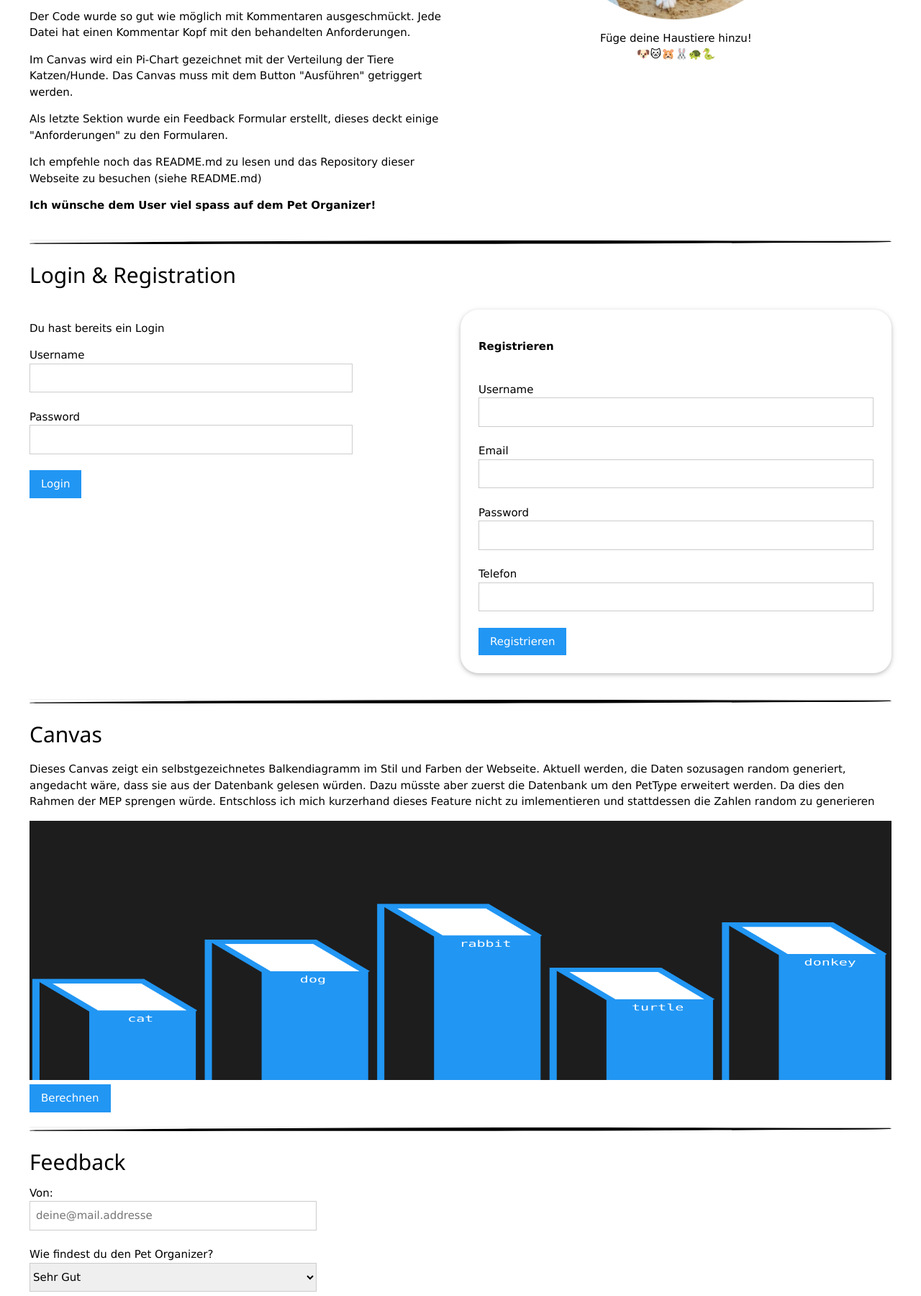
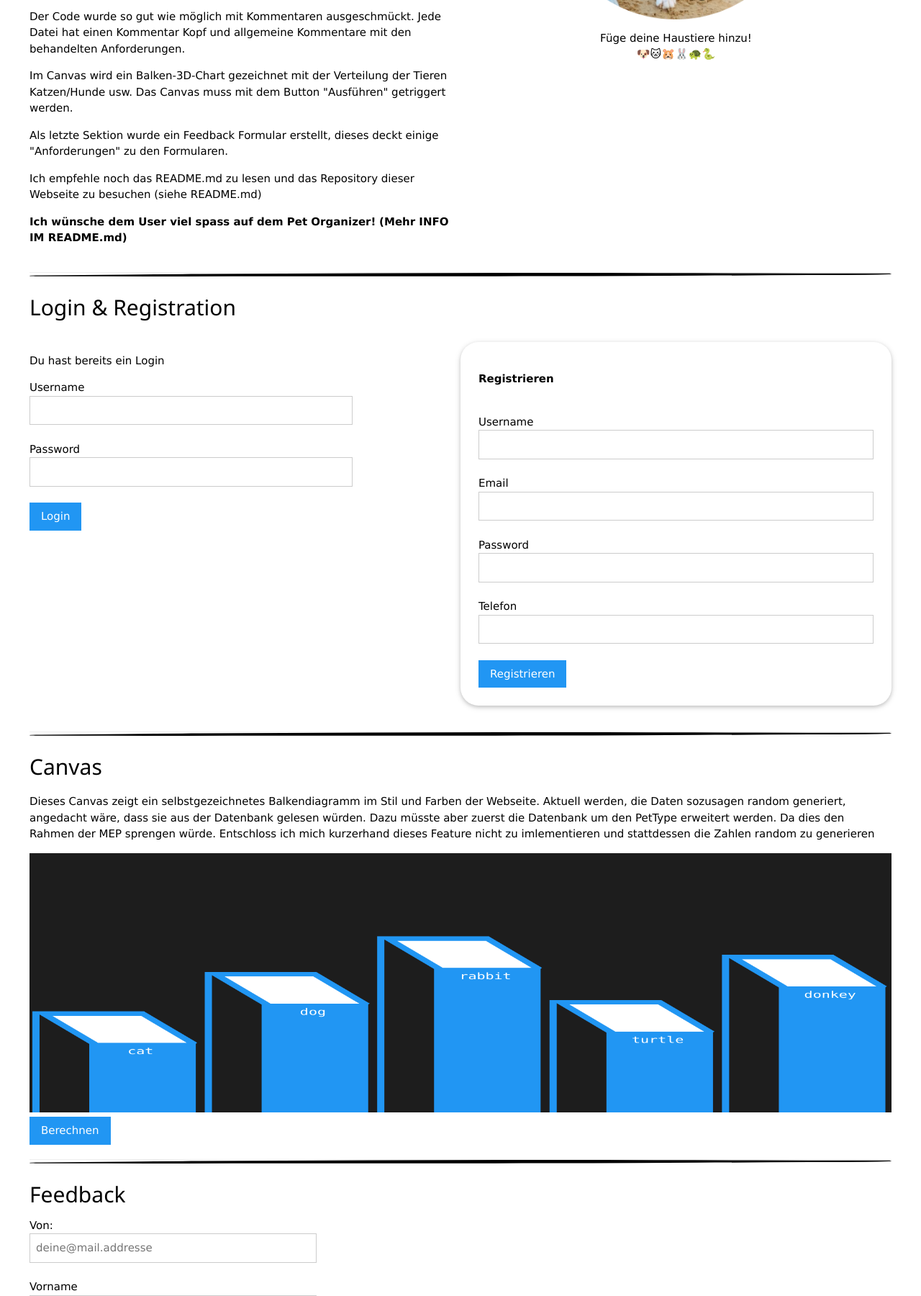
Before and after one commit to RubenNunez/pet-organizer-webt, a PHP site: page / in a window 1280 px wide. Shown: the part 636-2436 px from the top of the page at 72% size. Run offline with PHP 8.4, Linux system fonts and the light colour scheme.

Commit message:
fertigstellen MEP WEBT

```diff
--- a/index.html
+++ b/index.html
@@ -8,9 +8,10 @@
     - Zusatzsektionen (Login und MyPets)
     - Pflicht Sektions Canvas
     - zuletzt die Pflicht Sektion mit einem Feedback formular
+    (((für einen besseren Überblick können die Sektionen im vscode-editor eingeklappt werden "Collapse")))
 
-    - "Anforderungen" Es wurden ausschliessloch relative URLS verwendet!
-    - "Anforderungen" Es wurden jeweils passende HTML-Container verwedet (img/semantische-struktur-webapp.png)
+    - "Anforderung" Es wurden ausschliessloch relative URLS verwendet!
+    - "Anforderung" Es wurden jeweils passende HTML-Container verwedet (img/semantische-struktur-webapp.png)
  -->
 <head>
     <title>Pet Organizer - Home</title>
@@ -53,19 +54,21 @@
             <div class="w3-row">
                 <div class="w3-half w3-mobile w3-padding-16">
                     <p>Herzlich Willkommen, mit dieser Webapplikation kannst du deine Haustiere verwalten. Erstelle Einträge mit
-                        deinen Haustieren, trage die Geburstage deiner Tiere ein und erfasse wichtige Notizen zu deine Liebsten.</p>
+                        deinen Haustieren, trage die Geburstage deiner Tiere ein und erfasse wichtige Notizen zu deinen Liebsten.</p>
                     <h2>Informationen</h2>
                     <p>Als einheitliches Thema für die MEP WEBT wurde eine “Pet Organizer” Webapplikation gewählt. Die Applikation implementiert
                        ein einfaches Login / Registreirungssystem, ähnlich wie aus dem Unterricht. Es existiert ein "login.php" darin wird
                        die Serverseitige-Login-Funktionalität behandelt.</p>
                     <p>Im weiteren können eingeloggte User Haustiere erfassen. Es stehen bereits zwei Accounts bereit, falls sich
                        der User nicht registrieren möchte: admin:admin! und service:service!</p>
-                    <p>Der Code wurde so gut wie möglich mit Kommentaren ausgeschmückt. Jede Datei hat einen Kommentar Kopf mit den behandelten Anforderungen.</p>
-                    <p>Im Canvas wird ein Pi-Chart gezeichnet mit der Verteilung der Tiere Katzen/Hunde.
+                    <p>Der Code wurde so gut wie möglich mit Kommentaren ausgeschmückt. Jede Datei hat einen Kommentar
+                       Kopf und allgemeine Kommentare mit den behandelten Anforderungen.</p>
+                    <p>Im Canvas wird ein Balken-3D-Chart gezeichnet mit der Verteilung der Tieren Katzen/Hunde usw.
                        Das Canvas muss mit dem Button "Ausführen" getriggert werden.</p>
                     <p>Als letzte Sektion wurde ein Feedback Formular erstellt, dieses deckt einige "Anforderungen" zu den Formularen.</p>
                     <p>Ich empfehle noch das README.md zu lesen und das Repository dieser Webseite zu besuchen (siehe README.md)</p>
                     <strong>Ich wünsche dem User viel spass auf dem Pet Organizer!</strong>
+                    <strong>(Mehr INFO IM README.md)</strong>
                 </div>
                 <div class="w3-half w3-mobile w3-padding-16 text-image">
                     <img src="img/kiko.png">
@@ -145,15 +148,27 @@
             <button class="w3-btn w3-blue" onclick="draw_canvas()">Berechnen</button>
             <hr>
         </section>
-        <!-- Anforderung: "Pflich Formular mit 3 untersch. input-typen " -->
+        <!-- Anforderung: "Pflich Formular mit 3 untersch. input-typen" -->
         <section id="feedback_section">
             <h2>Feedback</h2>
-            <form id="feedback-form" action="php/feedback.php" method="post">
+            <form id="feedback-form" action="php/feedback.php" method="post" onsubmit="return check_feedbackform()">
                 <div class="w3-row">
                     <div class="w3-third">
                         <label for="mail" class="w3-text">Von:</label>
                         <!-- ANFORDERUNG Eine rein deklarative HTML anweisung für ein Pflichtfeld mit Required -->
                         <input id="mail" required name="mail" placeholder="deine@mail.addresse" type="email" class="w3-input w3-border">
+                        <br>
+                        <label for="vorname" class="w3-text">Vorname</label>
+                        <!-- ANFORDERUNG Mehrere Felder in Javascript prüfen -->
+                        <input id="vorname" name="vorname" type="text" class="w3-input w3-border">
+                        <br>
+                        <label for="nachname" class="w3-text">Nachname</label>
+                        <!-- ANFORDERUNG Mehrere Felder in Javascript prüfen -->
+                        <input id="nachname" name="nachname" type="text" class="w3-input w3-border">
+                        <br>
+                        <label for="kreditkarte" class="w3-text">Kreditkarte für Spenden VISA example. (4556655901967308)</label>
+                        <!-- ANFORDERUNG Mehrere Felder in Javascript mit etwas prüfen was nicht mit  -->
+                        <input id="kreditkarte" name="kreditkarte" type="number" class="w3-input w3-border">
                     </div>
                 </div>
                 <br>
@@ -174,7 +189,7 @@
                 <textarea id="message" name="message" placeholder="Schreibe mir eine Nachricht =)" class="w3-input w3-border"
                           rows="5" cols="50"></textarea>
                 <br>
-                <button type="submit" onclick="return check_feedbackform()" class="w3-btn w3-blue">Senden</button>
+                <button type="submit" class="w3-btn w3-blue">Senden</button>
             </form>
             <hr>
         </section>
--- a/js/main.js
+++ b/js/main.js
@@ -2,7 +2,8 @@
     In dieser Javascript Datei werden diverse Punkte der Applikation behandelt. Die Sichtbarkeit der Sektionen
     wir im Zusammenhang mit dem Login verwaltet. Hierzu werden einige Async Calls benötigt um im Hintergrund die Login
     Operationen durchführen zu können. Die Pet "CRUD" Operationen werden auch hier verwaltet.
-    Das Zeichnen des Canvas wird ebenfalls hier durchgeführt.
+    Das Zeichnen des Canvas wird ebenfalls hier durchgeführt. Formular Validierung ebenfalls. Scroll to Section auch.
+    (((für einen besseren Überblick können die Funktionen im vscode-editor eingeklappt werden "Collapse")))
 
     - "Anforderungen" Scrollen zur Sektion über die Nav JS Teil
 */
@@ -54,6 +55,37 @@
 
 // "Anforderung" js Formular Validierung
 function check_feedbackform(){
+
+    let vorname = document.getElementById("vorname");
+    if(vorname.value == ''){
+        // zeige mein internes Statusfenster
+        document.getElementById('status-message').innerHTML = "Vorname muss eingetragen werden";
+        document.getElementById('status-modal').style.display='block';
+        return false;
+    }
+
+    let nachname = document.getElementById("nachname");
+    if(nachname.value == ''){
+        // zeige mein internes Statusfenster
+        document.getElementById('status-message').innerHTML = "Nachname muss eingetragen werden";
+        document.getElementById('status-modal').style.display='block';
+        return false;
+    }
+
+    // reguläre Ausdrücke aus dieser Seite Quelle bezogen
+    let visa = new RegExp("^4[0-9]{12}(?:[0-9]{3})?$");
+    let amex = new RegExp("^3[47][0-9]{13}$");
+    let mastercard = new RegExp("^5[1-5][0-9]{14}$");
+
+    let kreditkarte = document.getElementById("kreditkarte");
+
+    if(kreditkarte.value == '' || !(visa.test(kreditkarte.value) || mastercard.test(kreditkarte.value) || amex.test(kreditkarte.value))){
+        // zeige mein internes Statusfenster
+        document.getElementById('status-message').innerHTML = "Kreditkarte ist falsch formatiert, gebe eine gültige Kreditkarten Nummer ein";
+        document.getElementById('status-modal').style.display='block';
+        return false;
+    }
+
     // hole das Feld "message" aus dem feedback formular
     let message = document.getElementById("message");
     if(message.value == ''){
@@ -66,7 +98,7 @@
     return true;
 }
 
-// "Anforderung" Canvas zeichnen
+// "Anforderung" Canvas zeichnen 10 Operationen
 function draw_canvas(){
     let canvas = document.getElementById('canvas');
 
@@ -127,7 +159,7 @@
 
 }
 
-// "Anforderung" Scroll-To Funktion implementieren
+// "Anforderung" Scroll-To Funktion implementieren NAV
 function scroll_to(_, section){
     window.scroll({
         behavior: 'smooth',
@@ -206,7 +238,7 @@
     return "";
 }
 
-// Toggle Methode für das Hamburger Menu
+// "Anforderung" Toggle Methode für das Hamburger Menu Responsive
 function toggle_menu(){
     let top_nav = document.getElementsByClassName("top-nav")[0];
     top_nav.classList.toggle("responsive");
@@ -231,8 +263,8 @@
             let child = pets_flexbox_container.firstElementChild;
             while(child){
                 if(child.classList.contains('pet-add')){
-                    break;
-                } // die Kachel zum adden da lassen
+                    break; // die Kachel zum adden da lassen
+                }
                 pets_flexbox_container.removeChild(child);
                 child = pets_flexbox_container.firstElementChild;
             }
--- a/php/login.php
+++ b/php/login.php
@@ -5,11 +5,11 @@
     wird entschieden, welche Funktion aufgerufen werden soll.
 
      - "Anforderungen" Im Serverseitigem Skritp werden Inhaltsprüfungen (gemacht min 3), jeweils mit (isset und !empty)
-     - "Anforderungen" mindestens eine mathematische Berechnung durchgeführt. Die Hashfunktion ist Streng genommen mathematishch
+     - "Anforderungen" mindestens eine mathematische Berechnung durchgeführt. Die Hashfunktion ist streng genommen mathematisch
 */
 
 // daten aus POST beziehen
-$mode = $_POST['mode']; // das ist das hidden input Field zum unterscheiden zwischen login/register
+$mode = $_POST['mode']; // das ist das hidden input Field zum unterscheiden zwischen login/register/logout
 
 if(strcmp($mode, "login") == 0){
     login();
--- a/php/pets.php
+++ b/php/pets.php
@@ -6,7 +6,7 @@
 */
 
 // daten aus POST beziehen
-$crud = $_POST['crud']; // das ist das hidden input Field zum unterscheiden zwischen login/register
+$crud = $_POST['crud']; // das ist das hidden input Field zum unterscheiden zwischen CRUD
 
 if(strcmp($crud, "create") == 0){
     create();
```
Also changed, not shown: php/feedback.php (+4 -3 lines), README.md.
